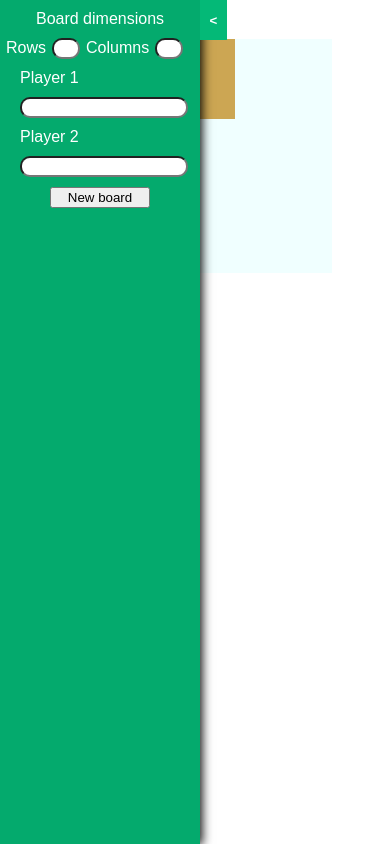
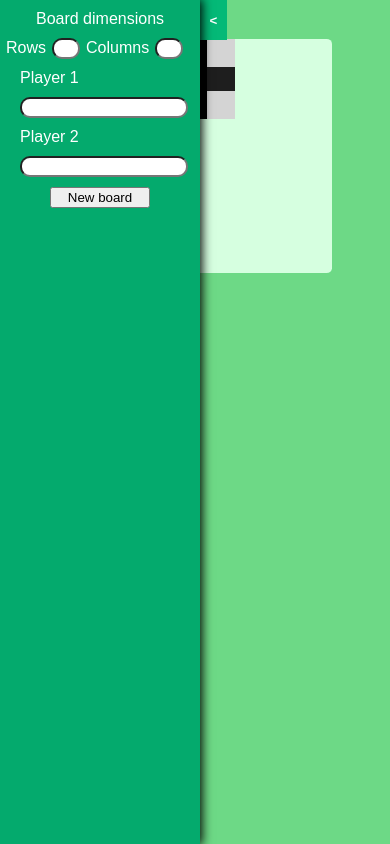
Before and after one commit to decheverriunal/board-games-web, a Next.js app: page / in a window 390 px wide. Built offline with nearby package versions, Linux system fonts and the light colour scheme.

Commit message:
modified style of board to match gomoku board

```diff
--- a/src/components/Board.css
+++ b/src/components/Board.css
@@ -33,7 +33,9 @@
     border: 2px;
     display: inline-flex;
     position: relative;
-    background-color:rgb(204, 166, 83);
+    background-color:rgb(212, 212, 212);
+    background-image: linear-gradient(to right, rgba(255,255,255,0) 0 42%, rgba(30,30,30,1) 42% 58%, rgba(255,255,255,0) 58% 100%),
+    linear-gradient(to top, rgba(255,255,255,0) 0 42%, rgba(30,30,30,1) 42% 58%, rgba(255,255,255,0) 58% 100%);
 }
 
 .board-row {
@@ -51,12 +53,31 @@
     display: flex;
     flex-direction: column;
     flex-wrap: wrap;
+    border-radius: 2%;
 }
 
-.board-row:nth-child(odd) > .square:nth-child(even) {
+.board-row:nth-child(odd) > .square-chess:nth-child(even) {
+    background-color:rgb(204, 166, 83);
+}
+
+.board-row:nth-child(even) > .square-chess:nth-child(odd) {
+    background-color:rgb(204, 166, 83);
+}
+
+.square-chess {
     background-color:rgb(244, 226, 188);
 }
 
-.board-row:nth-child(even) > .square:nth-child(odd) {
-    background-color:rgb(244, 226, 188);
+@media only screen and (max-width: 1000px) {
+    .square {
+        background-image: linear-gradient(to right, rgba(255,255,255,0) 0 40%, rgba(30,30,30,1) 40% 60%, rgba(255,255,255,0) 60% 100%),
+        linear-gradient(to top, rgba(255,255,255,0) 0 40%, rgba(30,30,30,1) 40% 60%, rgba(255,255,255,0) 60% 100%);
+    }
 }
+
+@media only screen and (max-width: 800px) {
+    .square {
+        background-image: linear-gradient(to right, rgba(255,255,255,0) 0 35%, rgba(0,0,0,1) 35% 65%, rgba(255,255,255,0) 65% 100%),
+        linear-gradient(to top, rgba(255,255,255,0) 0 35%, rgba(30,30,30,1) 35% 65%, rgba(255,255,255,0) 65% 100%);
+    }
+}
--- a/src/components/Game.css
+++ b/src/components/Game.css
@@ -1,6 +1,7 @@
 .game-div {
     display: flex;
     height: 100vh;
+    background-color: rgb(109, 217, 134);
 }
 
 .board-div {
@@ -12,12 +13,13 @@
     height:fit-content;
     overflow: auto;
     overflow-x: hidden;
-    background-color: azure;
+    background-color: rgb(214, 255, 224);
+    border-radius: 2%;
 }
 
 @media only screen and (max-width: 1000px) {
     .board-div {
         margin: 10% auto;
-        z-index: -10;
+        z-index: 1;
     }
 }
--- a/src/components/Menu.css
+++ b/src/components/Menu.css
@@ -8,6 +8,7 @@
     color: #ffffff;
     font-family:Arial, Helvetica, sans-serif;
     font-weight:500;
+    z-index: 10;
 }
 
 .hidden-menu {
@@ -61,7 +62,7 @@
     left: max(200px,20%);
     width: 2em;
     height: 3em;
-    z-index: 1;
+    z-index: 10;
 }
 
 .button-show {
```
